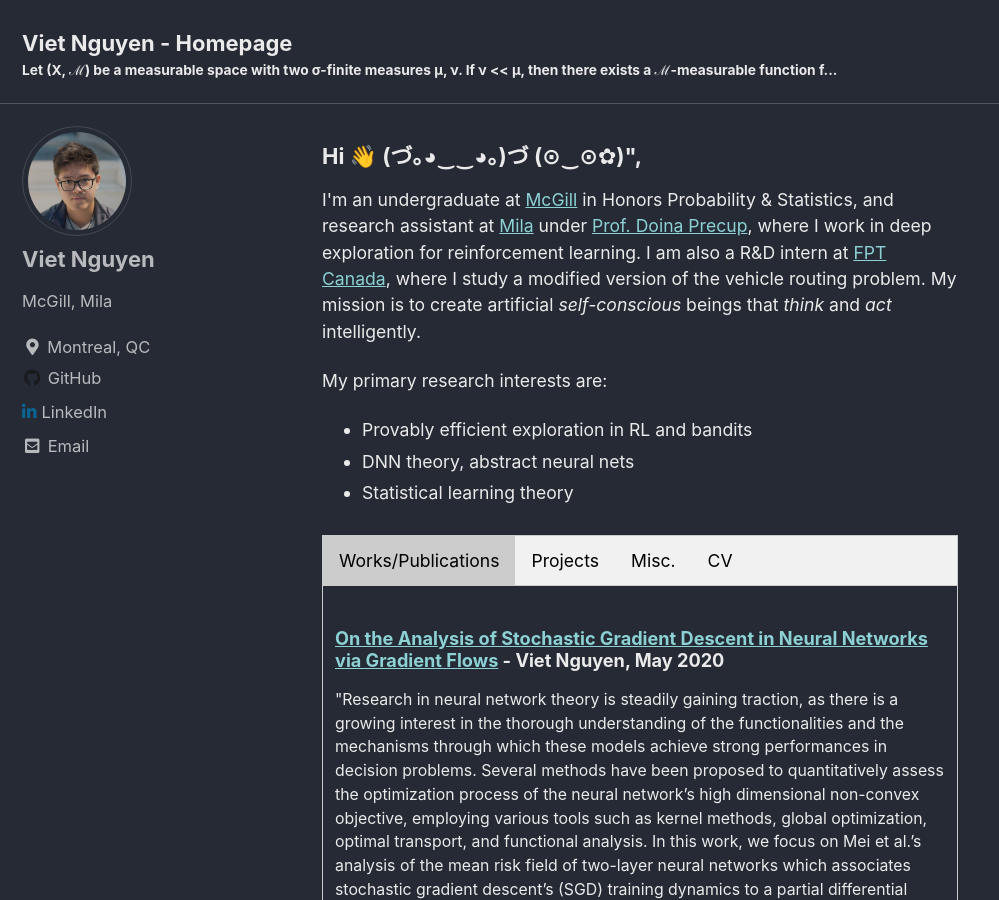
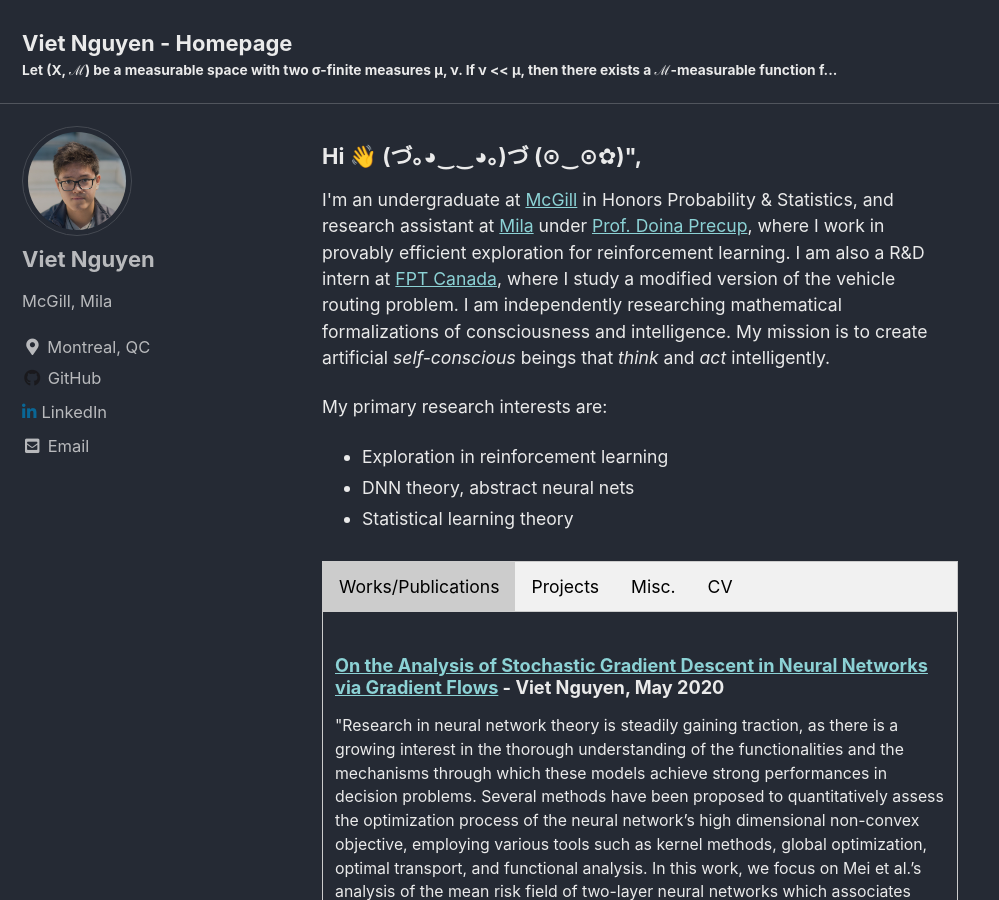
Before and after one commit to opent03/opent03.github.io, a Jekyll site: the page built from index.html, in a window 1280 px wide and 900 px high. Shown: the whole window, without its empty margins (0-999 px from the left). Built offline with Jekyll 4.4.1, drawn with Linux system fonts in a browser that asks for light colours; cached includes are drawn as plain includes; the list of posts is cut into pages by our own code.

Commit message:
consciousness added

```diff
--- a/index.html
+++ b/index.html
@@ -13,16 +13,16 @@
     <p style="font-size: 80%;">
         I'm an undergraduate at <a href="https://mcgill.ca">McGill</a> in Honors Probability & Statistics,
         and research assistant at <a href="https://mila.quebec/en/">Mila</a> under
-        <a href="https://www.cs.mcgill.ca/~dprecup/">Prof. Doina Precup</a>, where I work in deep exploration for
+        <a href="https://www.cs.mcgill.ca/~dprecup/">Prof. Doina Precup</a>, where I work in provably efficient exploration for
         reinforcement learning. I am also a R&D intern at <a href="https://www.fpt-software.com/">FPT Canada</a>,
-        where I study a modified version of the vehicle routing problem. My mission is to create
-        artificial <em>self-conscious</em> beings that <em>think</em> and
+        where I study a modified version of the vehicle routing problem. I am independently researching mathematical formalizations
+        of consciousness and intelligence. My mission is to create artificial <em>self-conscious</em> beings that <em>think</em> and
         <em>act</em> intelligently.
         </p>
     <p style="font-size:80%;">
     My primary research interests are:
     <ul>
-        <li style="font-size:80%;">Provably efficient exploration in RL and bandits</li>
+        <li style="font-size:80%;">Exploration in reinforcement learning</li>
         <li style="font-size:80%;">DNN theory, abstract neural nets</li>
         <li style="font-size:80%;">Statistical learning theory</li>
     </ul>
```
